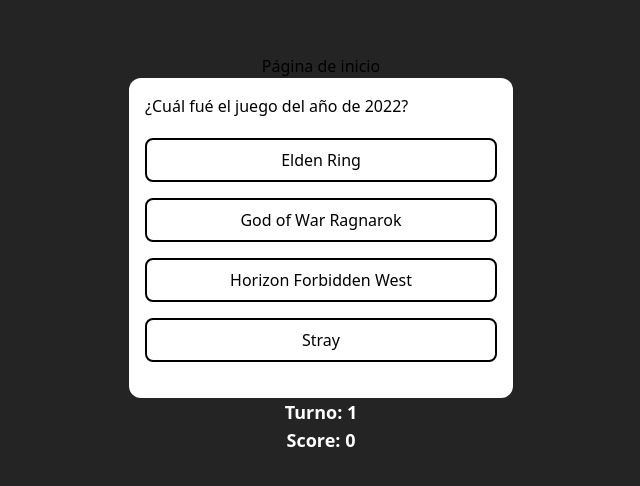
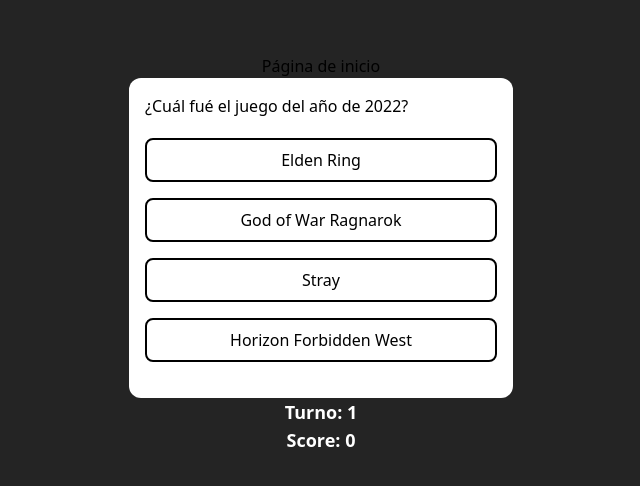
Before and after one commit to pedrohermar/quiz-games, a React (Vite) app: page / in a window 1280 px wide. Shown: the part 146-632 px from the top of the page, without its empty margins (319-959 px from the left). Built offline with nearby package versions, Linux system fonts and the light colour scheme.

Commit message:
Creada función para ordenar aleatóriamente las respuestas

```diff
--- a/src/App.jsx
+++ b/src/App.jsx
@@ -4,6 +4,7 @@ import "./App.scss";
 import { useEffect } from "react";
 import { Answer } from "./components/Answer/Answer";
 import { getRandomQuiz } from "./utils/getRandomQuiz";
+import { shuffleArray } from "./utils/shuffleArray";
 
 function App() {
   const [quizs, setQuizs] = useState([]);
@@ -16,6 +17,11 @@ function App() {
     fetch("/src/data/quizs.json")
       .then((res) => res.json())
       .then((data) => {
+        // Ordenar de forma aleatoria las respuestas de cada quiz
+        data.forEach((quiz) => {
+          quiz.answers.options = shuffleArray(quiz.answers.options);
+        });
+
         setQuizs(data);
         setCurrentQuiz(getRandomQuiz(data));
       });
--- a/src/App.scss
+++ b/src/App.scss
@@ -11,8 +11,4 @@
 
 .quiz-list {
   @apply w-full flex flex-col items-center;
-
-  li {
-    @apply w-full;
-  }
 }
--- a/src/components/Answer/Answer.scss
+++ b/src/components/Answer/Answer.scss
@@ -1,5 +1,5 @@
 li {
-    @apply m-2 p-2 border-2 border-black rounded-lg cursor-pointer transition-all;
+    @apply m-2 p-2 border-2 border-black rounded-lg cursor-pointer w-full;
 
     transition: all 0.1s;
 
--- a/src/data/quizs.json
+++ b/src/data/quizs.json
@@ -29,7 +29,7 @@
     "id": 3,
     "question": "¿Cuando saldrá Hollow Knight Silksong?",
     "answers": {
-      "options": ["2024", "2025", "2023", "Nunca"],
+      "options": ["2024", "2025", "2030", "Nunca"],
       "correct": "Nunca"
     }
   }
--- /dev/null
+++ b/src/utils/shuffleArray.js
@@ -0,0 +1,7 @@
+export function shuffleArray(array) {
+  function compareRandom() {
+    return Math.random() - 0.5;
+  }
+
+  return array.sort(compareRandom);
+}
```
